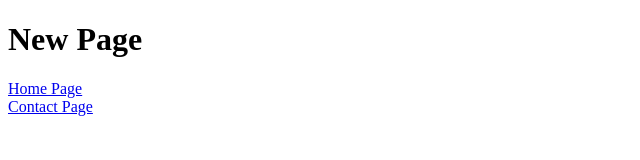
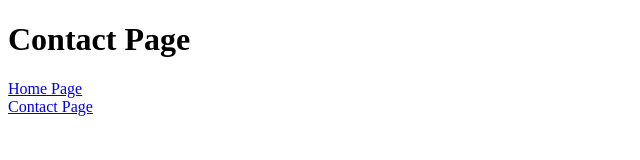
Before and after one commit to snoopy232/website-challenge, a plain HTML site: page contact.html in a window 1280 px wide. Shown: the whole page, without its empty margins (0-640 px from the left). Drawn offline with Linux system fonts and the light colour scheme.

Commit message:
Update contact.html

```diff
--- a/contact.html
+++ b/contact.html
@@ -6,7 +6,7 @@
   </head>
 
 <body>
-  <h1>New Page</h1>
+  <h1>Contact Page</h1>
   <a href="index.html">Home Page</a><br>
   <a href="newpage.html">Contact Page</a>
 </body>
```
